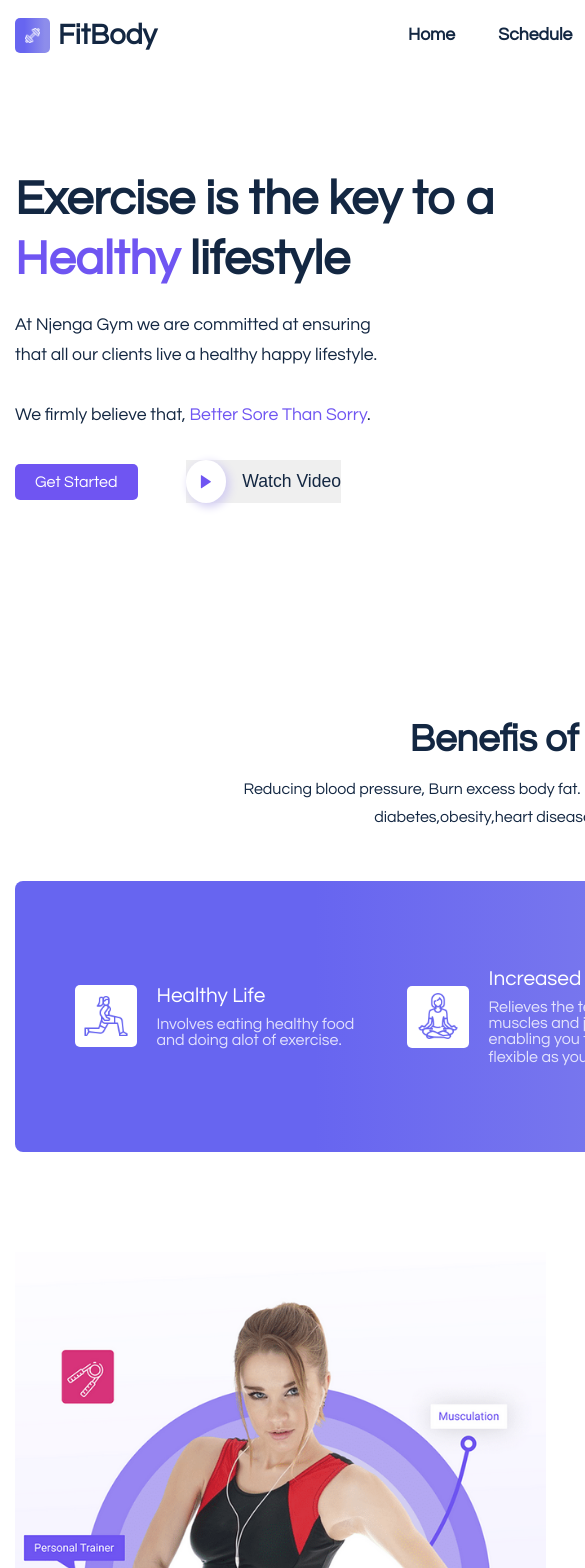
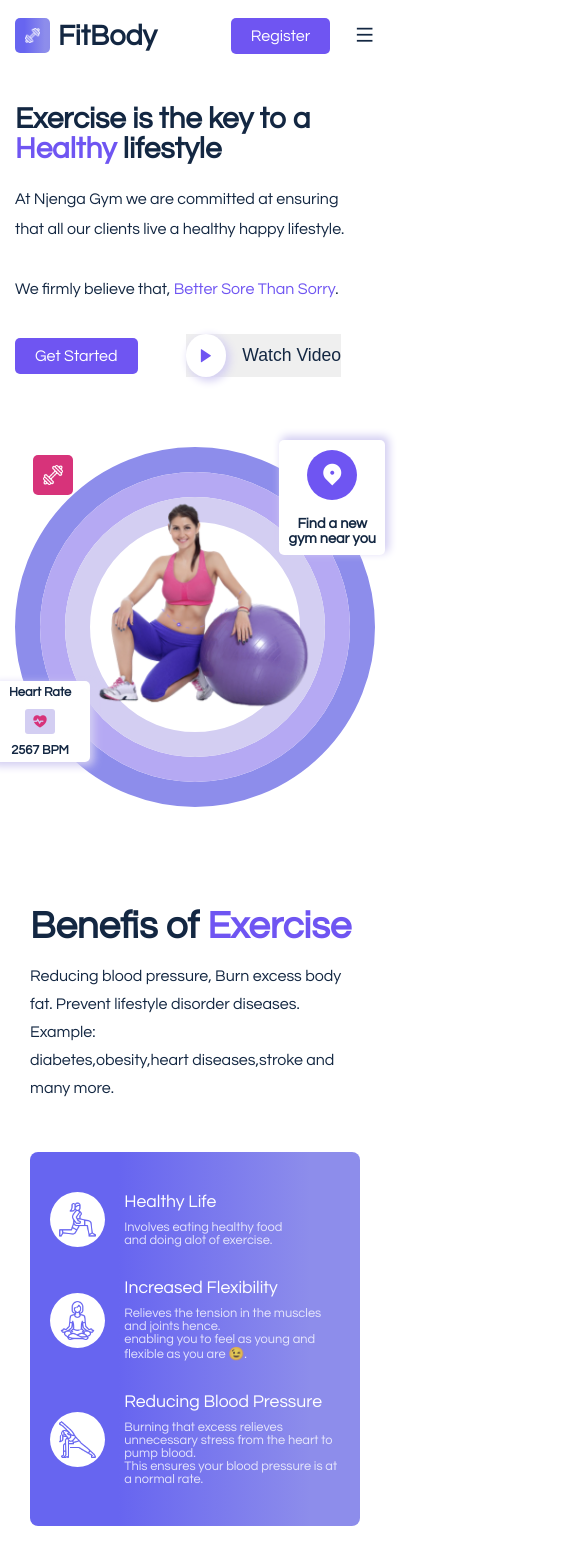
Before and after one commit to KINYENJE/gym-react-app, a React (Create React App) app: page / in a window 390 px wide. Shown: the top 1568 px of the page, 585 px wide, since content can reach past the window. Built offline with nearby package versions, Linux system fonts and the light colour scheme.

Commit message:
mobile commit

```diff
--- a/src/App.css
+++ b/src/App.css
@@ -66,3 +66,12 @@ ul{
   color: var(--heading-color);
   font-weight: 700;
 }
+
+@media (max-width: 400px) {
+  /* =========reusable class =========*/
+  .container{
+    width: 400px;
+    padding: 0px 15px;
+    margin: auto;
+  }
+}
--- a/src/components/Header/Header.jsx
+++ b/src/components/Header/Header.jsx
@@ -1,4 +1,4 @@
-import React, {useEffect, useRef} from 'react'
+import React, {useEffect, useRef, useState} from 'react'
 import "../../styles/Header.css"
 import logo from '../../assets/img/dumble.png'
 
@@ -52,6 +52,16 @@ const Header = () => {
     });
   }
 
+  const [showMenu, setShowMenu] = useState(false);
+
+  // document.querySelector('.register_btn').addEventListener('click', displayMenu)
+
+
+  // function displayMenu(){
+  //   const menu = document.querySelector('.navigation')
+  //   menu.classList.toggle = 'hidden'
+  // }
+
   return (
     <header className='header' ref={headerRef}>
       <div className="container">
@@ -66,12 +76,12 @@ const Header = () => {
 
           {/** ==========navigation menu ============= */}
 
-            <div className="navigation">
+            <div className={`navigation  ${showMenu ? "show-menu" : ""}`} >
               <ul className="menu">
                   {
                     nav_links.map(item =>
-                      <li className="nav_item">
-                        <a onClick={handleClick} href={item.path}>
+                      <li className="nav_item" onClick = {() => setShowMenu(false)}>
+                        <a onClick={handleClick} href={item.path} >
                         {item.display}</a></li>
                     )
                   }
@@ -79,11 +89,12 @@ const Header = () => {
             </div>
 
             {/** ========nav right =============== */}
-            <div className="nav_right">
+            <div className={`nav_right `}>
               <button className='register_btn'>Register</button>
-              <span className="mobile_menu">
+              <span className="mobile_menu" onClick={() => setShowMenu(!showMenu)}>
               <i class="ri-menu-line"></i>
               </span>
+
             </div>
         </div>
       </div>
--- a/src/components/UI/Pricing.jsx
+++ b/src/components/UI/Pricing.jsx
@@ -10,8 +10,8 @@ const Pricing = () => {
                 <span className="highlights"> Pricing</span> Plan
                 </h2>
                 <p>
-                For a more tailored experience , become a member of the Njenga Community. <br />
-                Try us you won't regret.
+                For a more tailored experience , become a member of the Njenga Community. <br /> <br />
+                <h5>Try us you won't regret.</h5>
                 </p>
             </div>
 
--- a/src/components/UI/Start.jsx
+++ b/src/components/UI/Start.jsx
@@ -13,12 +13,13 @@ const Start = () => {
 
                 <div className="start_content" data-aos = 'fade-right'
                 data-aos-duration = '1500'>
-                    <h2 className="section_title">
+                    <h2 className="section_title" data-aos = 'fade-up'
+                    data-aos-delay = '800'>
 
                     'Feel the Burn, Fill the <span className="highlights">BAM!</span>'
                     </h2>
                     <p>
-                        Our focus is geared to ensuring that more women exercise in an environment where the feel comfortable to do so. <br />
+                        Our focus is geared to ensuring that more women exercise in an environment where they feel comfortable to do so. <br />
                         <br />
                         A daily reminder, Sweat. Smile. Repeat.
                     </p>
--- a/src/components/UI/Testimonial.jsx
+++ b/src/components/UI/Testimonial.jsx
@@ -14,7 +14,7 @@ import { EffectCards } from "swiper";
 
 import person01 from '../../assets/img/avatar01.png'
 import person02 from '../../assets/img/avatar02.png'
-import person03 from '../../assets/img/avatar03.jpg'
+import person03 from '../../assets/img/avatar03.png'
 
 export default function Testimonial() {
   return (
@@ -29,7 +29,7 @@ export default function Testimonial() {
         grabCursor={true}
         modules={[EffectCards]}
         className="mySwiper"
-      >
+        >
         <SwiperSlide>
             <div className="slide_item">
                 <div className="slide_img-01">
--- a/src/styles/Header.css
+++ b/src/styles/Header.css
@@ -88,4 +88,73 @@
     left: 0;
     z-index: 99;
     background: #fff;
+    border-bottom: 2px solid #6f55f2;
+
 }
+
+
+@media (max-width: 400px){
+    .mobile_menu{
+        color: var(--heading-color);
+        font-size: 1.3rem;
+        cursor: pointer;
+        display: block;
+    }
+
+    .nav_wrapper{
+        width: 360px;
+    }
+
+    .menu{
+        display: block;
+
+    }
+
+
+    .nav_item a{
+        padding: 2px;
+        font-weight: 600 !important;
+
+    }
+
+
+
+    .navigation{
+        display: none;
+        position: fixed ;
+        justify-content: center  ;
+        background: #fff ;
+        left: 475px;
+        top: 80px;
+        padding: 10px;
+        border-radius: .5rem;
+        z-index: 1000;
+        border: 2px solid #6f55f2;
+
+        /* filter: blur(0px);
+        -webkit-filter: blur(2px); */
+        transition: transform 3s ease-in-out ;
+    }
+
+
+    .navigation a:hover{
+        border-bottom: 2px solid #6f55f2;
+        cursor: pointer;
+    }
+
+
+    .navigation.show-menu{
+        display: block;
+        transform: translateX(-200px);
+
+      }
+
+      .sticky_header{
+        width: 100%;
+        position: sticky;
+        top: 0;
+        left: 0;
+        z-index: 99;
+        background: #fff;
+}
+}
--- a/src/styles/exercises.css
+++ b/src/styles/exercises.css
@@ -63,3 +63,79 @@
     color: rgba(255,255,255,0.801);
 
 }
+
+
+
+@media  (max-width:400px) {
+    .exercise_container{
+        width: 360px;
+    }
+
+    .exercise_top{
+        margin-bottom: 50px;
+        text-align: left;
+    }
+
+    .exercise_top h2{
+        font-size: 2.4rem;
+        margin-bottom: 1rem;
+    }
+
+    .exercise_top p{
+        color: var(--heading-color);
+        font-size: 1rem;
+        line-height: 28px;
+    }
+
+    .exercise_wrapper{
+        background: var(--bg-gradient);
+        border-radius: .5rem;
+        display: flex;
+        flex-direction: column;
+        justify-content: space-between;
+        align-items: center;
+        padding: 40px 20px;
+        gap: 2rem;
+
+    }
+
+    .exercise_item {
+        display: flex;
+        align-items: center;
+        gap: 1.2rem;
+        width: 100%;
+    }
+
+    .exercise_icon{
+        width: 20%;
+        height: 20%;
+        display: flex;
+        align-items: center;
+        justify-content: center;
+        padding: .5rem;
+        border-radius: 50%;
+        background: #fff;
+    }
+
+    .exercise_icon img {
+        width: 100%;
+    }
+
+    .exercise_content{
+        width: 80%;
+    }
+
+    .exercise_content h4{
+        font-size: 1.1rem;
+        color: #fff;
+        font-weight: 500;
+        margin-bottom: .6rem;
+
+    }
+
+    .exercise_content p{
+        font-size: .8rem;
+        color: rgba(255,255,255,0.801);
+
+    }
+}
--- a/src/styles/hero.css
+++ b/src/styles/hero.css
@@ -182,3 +182,117 @@
 .dumble_icon img{
     width: 100%;
 }
+
+
+
+
+@media  (max-width: 400px) {
+    .hero_wrapper{
+        display: flex;
+        flex-direction: column;
+        justify-content: space-between;
+        padding: 0px;
+        row-gap: 2.4rem;
+        width: 360px;
+    }
+
+    .hero_content{
+        margin-top: -1rem;
+    }
+
+    .hero_content .section_title{
+        font-size: 1.85rem;
+        line-height: 30px;
+        margin-bottom: 20px;
+        font-weight: 700;
+        width: 100%;
+    }
+
+    .hero_content p{
+        font-size: 1rem;
+        color: var(--heading-color);
+        margin-bottom: 30px;
+        line-height: 30px;
+    }
+
+    .hero_img{
+        width: 360px;
+        margin-top: 2rem;
+    }
+
+    .box-01{
+        width: 360px;
+        height: 360px;
+        border-radius: 100%;
+        border: 25px solid rgba(141,141,235);
+    }
+    .box-02{
+        width: 310px;
+        height: 310px;
+        border-radius: 100%;
+        border: 25px solid #b5a9f3;
+    }
+    .box-03{
+        width: 260px;
+        height: 260px;
+        border-radius: 100%;
+        border: 25px solid #d3cef2;
+    }
+
+    .hero_img-wrapper{
+        position: relative;
+        z-index:1;
+        width: 360px;
+    }
+
+    .box_img{
+        position: relative;
+        top: -12%;
+        left: -15%;
+        z-index: 10;
+    }
+
+    .box_img img{
+        width: 121.5%;
+    }
+
+    .heart_rate{
+        width: 100px;
+        position: absolute;
+        top: 65%;
+        left: -7%;
+        z-index: 10;
+        text-align: center;
+        background: #fff;
+        border-radius: 5px;
+        padding: 5px 0px;
+    }
+
+    .gym_location{
+        position: absolute;
+        top: -2%;
+        right: -3%;
+        z-index: 10;
+        box-shadow: 3px -3px 8px 1px #d3cef2;
+
+        padding: .6rem;
+    }
+
+    .dumble_icon{
+        position: absolute;
+        top: 2%;
+        left: 5%;
+        z-index: 10;
+        background: #d7337a;
+        color: #fff;
+        display: flex;
+        align-items: center;
+        justify-content: center;
+        width: 40px;
+        height: 40px;
+        border-radius: 5px;
+        padding: 15px 10px;
+    }
+
+
+}
--- a/src/styles/pricing.css
+++ b/src/styles/pricing.css
@@ -91,3 +91,45 @@
 .pricing_item-02 .services ul li span i{
     color: var(--primary-color);
 }
+
+@media (max-width: 400px){
+
+    .pricing_top{
+        text-align: center;
+        width: 360px;
+    }
+
+
+
+    .pricing_top p{
+        font-size: 1rem;
+        color: var(--heading-color);
+        line-height: 28px;
+        margin-bottom: 50px;
+        text-align: center;
+    }
+
+    .pricing_top h5{
+        text-align: center;
+    }
+
+    .pricing_wrapper{
+
+        flex-direction: column;
+        align-items: center;
+        justify-content: space-between;
+        gap: 2rem;
+        width: 360px;
+
+    }
+
+    .pricing_item{
+        box-shadow: rgba(0,0,0, 0.15) 0px 5px 15px 0px;
+        border-radius: 5px;
+        width: 100%;
+        background: #fff;
+        height: 450px;
+    }
+
+
+}
--- a/src/styles/testimonial.css
+++ b/src/styles/testimonial.css
@@ -52,3 +52,16 @@
     align-items: center;
     justify-content: center;
 }
+
+@media (max-width:400px) {
+    .sliders{
+        width: 300px;
+    }
+
+    .slide_item{
+        width: 100%;
+        padding: 0;
+    }
+
+
+}
```
Also changed, not shown: src/styles/start.css (+45 -1 lines), src/assets/img/avatar03.jpg (deleted), src/assets/img/avatar03.png (added).
